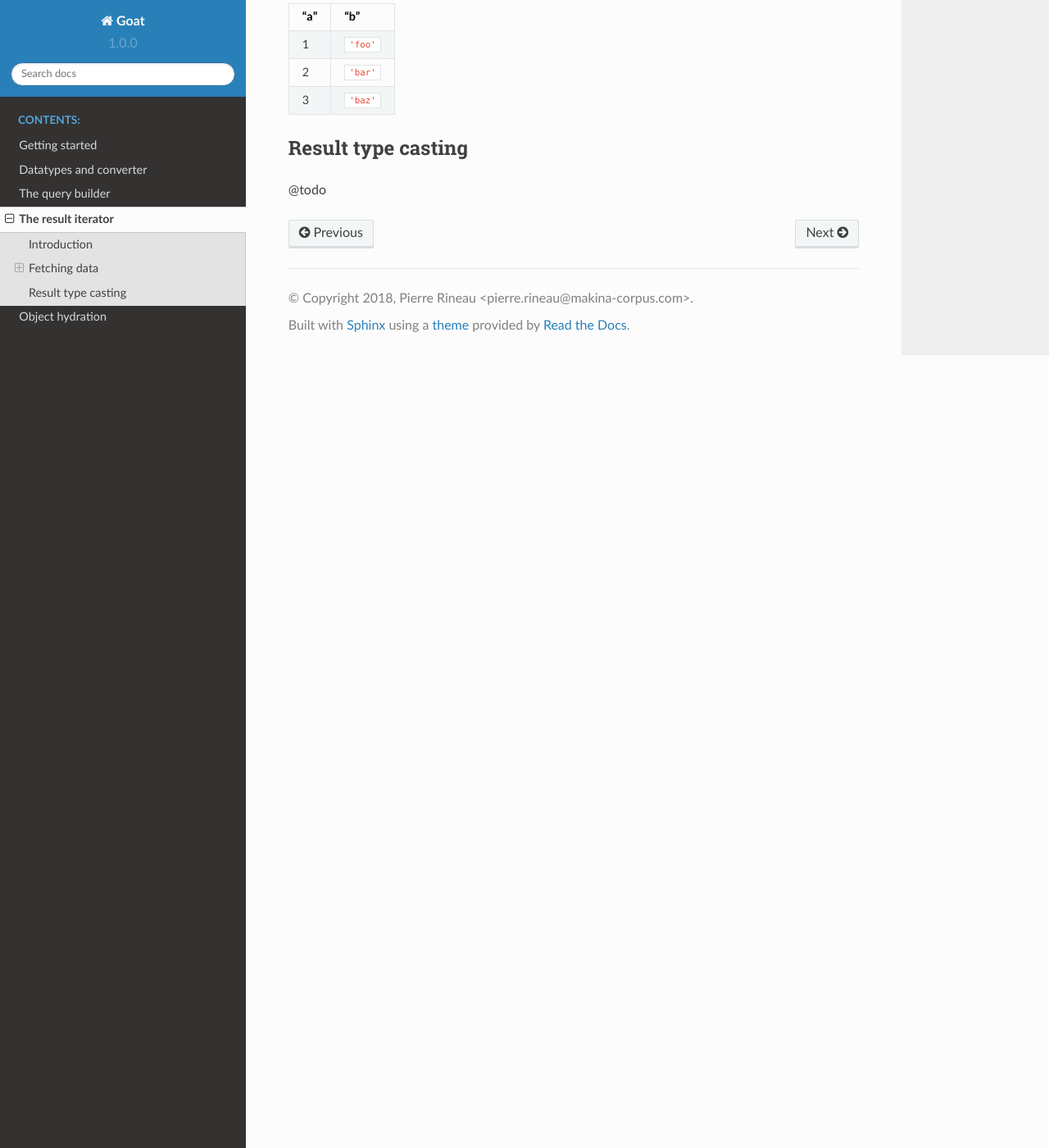
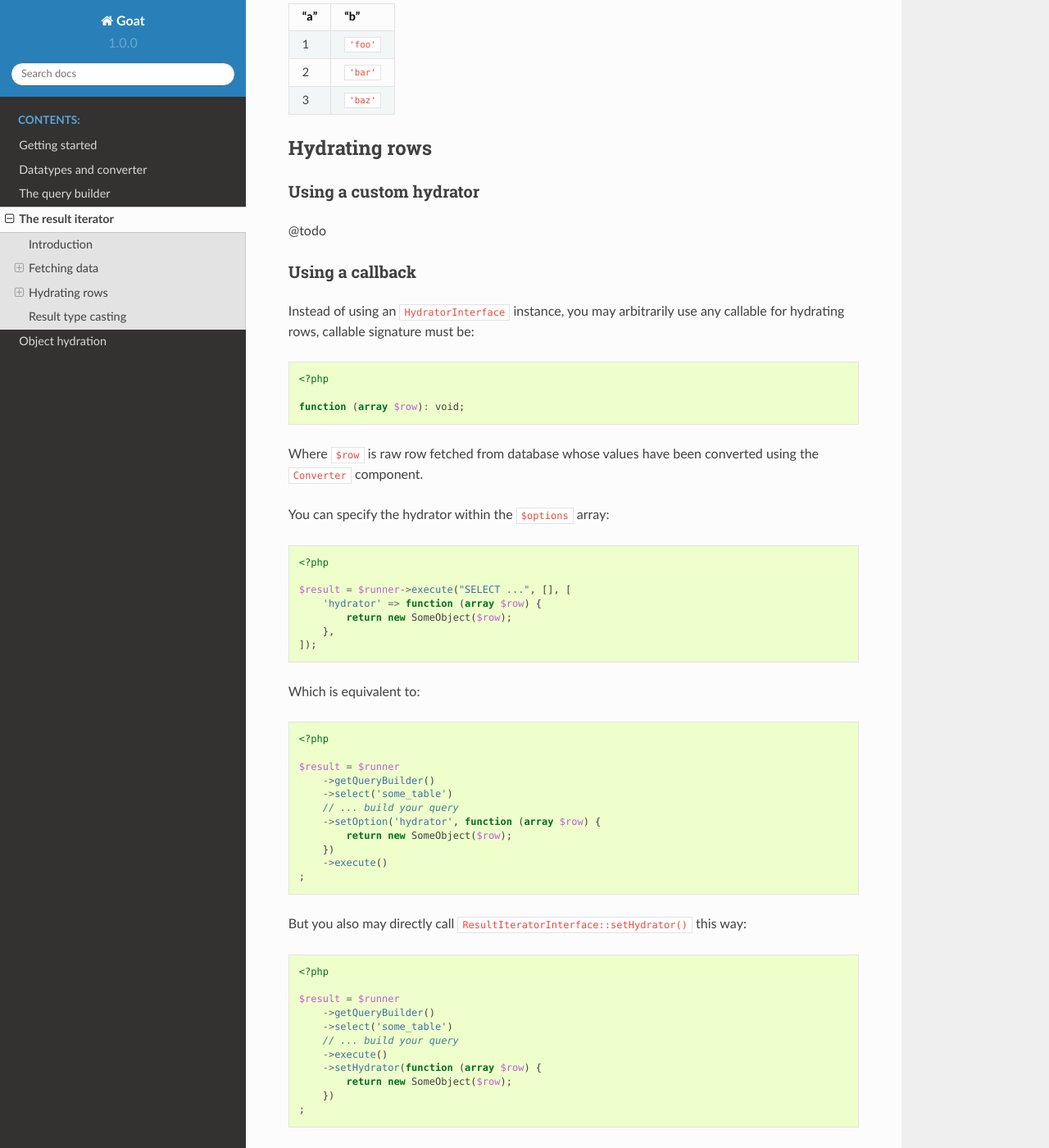
Before and after one commit to pounard/goat-query, a Sphinx documentation site: the page built from docs/result.rst, in a window 1280 px wide and 1400 px high, scrolled down 3355 px. Shown: the whole window at 82% size. Built offline with Sphinx 7.4.7 and the Read the Docs theme 2.0.0, drawn with Linux system fonts in a browser that asks for light colours.

Commit message:
result iterator setters can now chain, added some bits of result hydrator documentation

```diff
--- a/docs/result.rst
+++ b/docs/result.rst
@@ -191,6 +191,73 @@ Will give you:
 
 .. _result-iterator-cast:
 
+Hydrating rows
+^^^^^^^^^^^^^^
+
+Using a custom hydrator
+#######################
+
+@todo
+
+Using a callback
+################
+
+Instead of using an ``HydratorInterface`` instance, you may arbitrarily use any
+callable for hydrating rows, callable signature must be:
+
+.. code-block:: php
+
+   <?php
+
+   function (array $row): void;
+
+Where ``$row`` is raw row fetched from database whose values have been converted
+using the ``Converter`` component.
+
+You can specify the hydrator within the ``$options`` array:
+
+.. code-block:: php
+
+   <?php
+
+   $result = $runner->execute("SELECT ...", [], [
+       'hydrator' => function (array $row) {
+           return new SomeObject($row);
+       },
+   ]);
+
+Which is equivalent to:
+
+.. code-block:: php
+
+   <?php
+
+   $result = $runner
+       ->getQueryBuilder()
+       ->select('some_table')
+       // ... build your query
+       ->setOption('hydrator', function (array $row) {
+           return new SomeObject($row);
+       })
+       ->execute()
+   ;
+
+But you also may directly call ``ResultIteratorInterface::setHydrator()`` this way:
+
+.. code-block:: php
+
+   <?php
+
+   $result = $runner
+       ->getQueryBuilder()
+       ->select('some_table')
+       // ... build your query
+       ->execute()
+       ->setHydrator(function (array $row) {
+           return new SomeObject($row);
+       })
+   ;
+
 Result type casting
 ^^^^^^^^^^^^^^^^^^^
 
```
Also changed, not shown: 4 other files.
